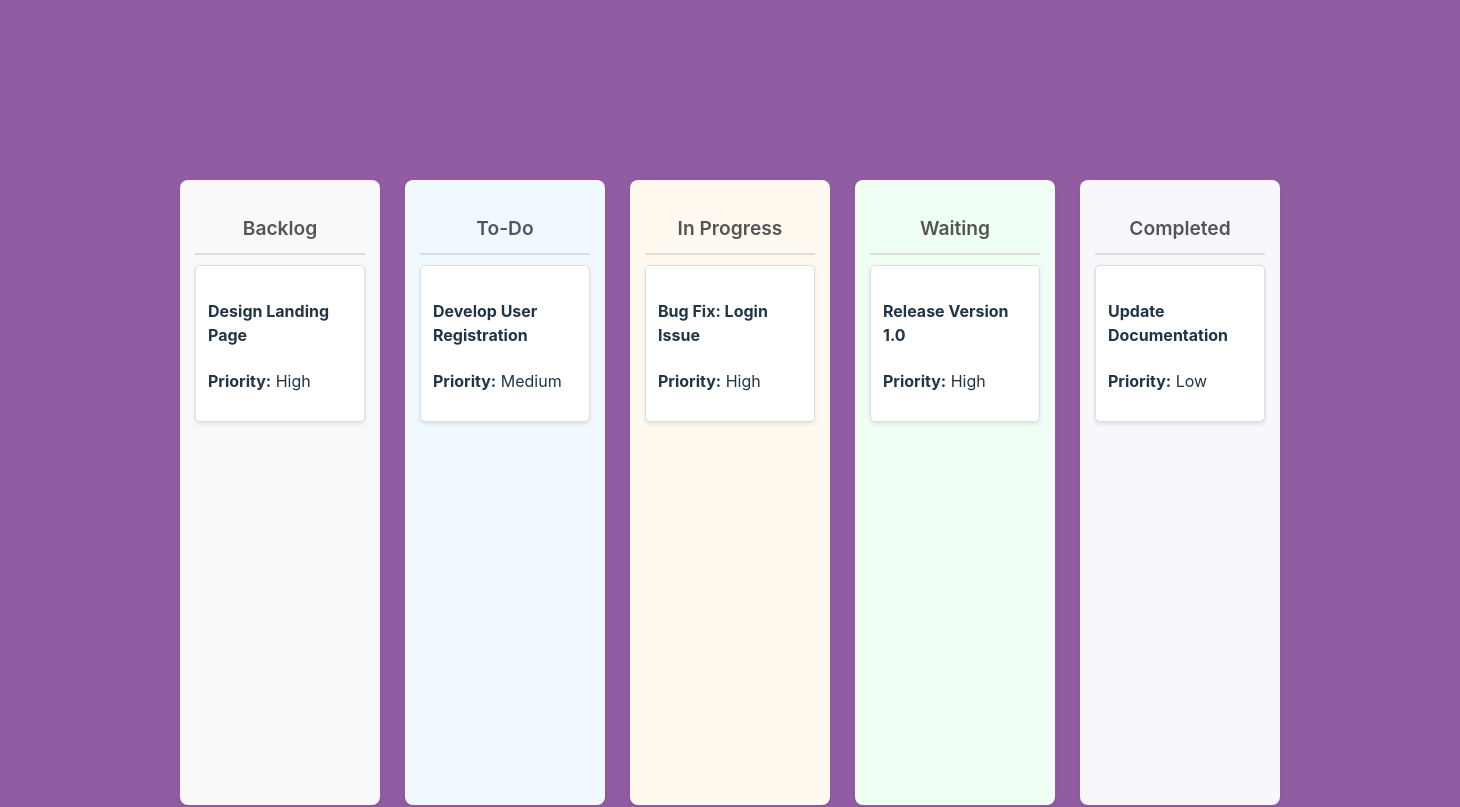
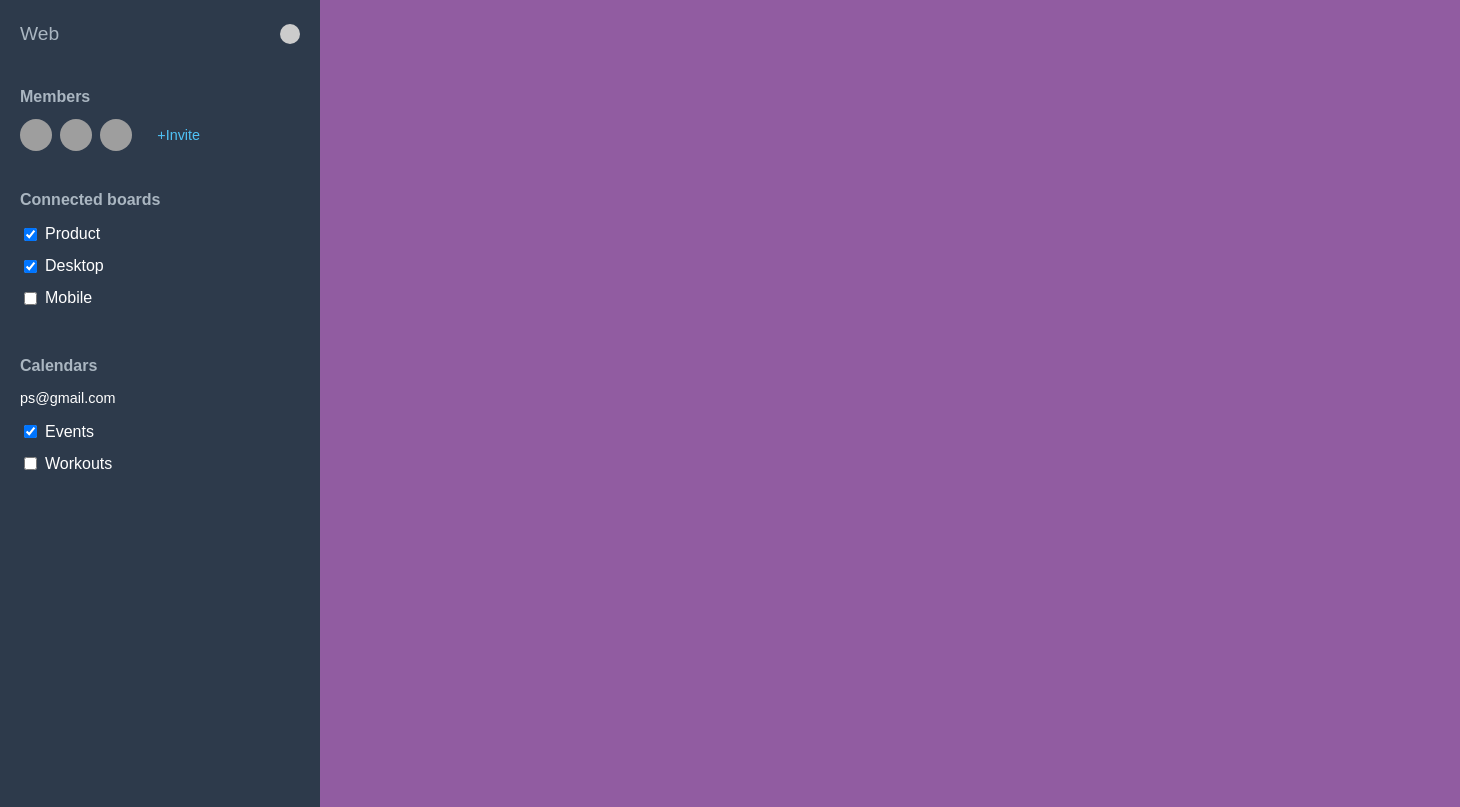
Before and after one commit to priya337/React-App-Project, a React (Vite) app in the folder vite-project/: page / in a window 1280 px wide. Shown: the top 807 px of the page, 1460 px wide, since content can reach past the window. Built offline with nearby package versions, Linux system fonts and the light colour scheme; grey boxes are pictures that could not be loaded.

Commit message:
Added the Sidebar component for Kanban Dashboard

```diff
--- a/vite-project/src/App.css
+++ b/vite-project/src/App.css
@@ -1,7 +1,11 @@
 /* App.css */
+
 .app-container {
   display: flex;
-  justify-content: center;
-  align-items: center;
-  min-height: 100vh;
 }
+
+.main-content {
+  flex: 1;
+  padding: 20px;
+  background-color: #f4f5f7;
+}
--- a/vite-project/src/App.jsx
+++ b/vite-project/src/App.jsx
@@ -1,14 +1,19 @@
 // App.jsx
 import React from 'react';
-import KanbanBoard from './Sidebar';
+import Sidebar from './Sidebar';
 import './App.css';
 
-function App() {
+const App = () => {
   return (
     <div className="app-container">
-      <KanbanBoard />
+      <Sidebar />
+      {/* Other main content here */}
+      {/* <div className="main-content"> */}
+        {/* Placeholder for the rest of the application content */}
+        {/* <h1>Main Content</h1> */}
+      {/* </div> */}
     </div>
   );
-}
+};
 
 export default App;
--- /dev/null
+++ b/vite-project/src/Sidebar.css
@@ -0,0 +1,75 @@
+/* Sidebar.css */
+
+.sidebar {
+    width: 280px;
+    background-color: #2d3a4b;
+    color: #ffffff;
+    padding: 20px;
+    height: 100vh;
+    display: flex;
+    flex-direction: column;
+    font-family: Arial, sans-serif;
+  }
+
+  .sidebar-header {
+    display: flex;
+    justify-content: space-between;
+    align-items: center;
+    font-size: 1.2em;
+    color: #aab6c1;
+    margin-bottom: 20px;
+  }
+
+  .integrations-icon {
+    width: 20px;
+    height: 20px;
+    background-color: #ccc;
+    border-radius: 50%;
+  }
+
+  .sidebar-section {
+    margin-bottom: 20px;
+  }
+
+  .sidebar-section h3 {
+    font-size: 1em;
+    font-weight: 600;
+    color: #aab6c1;
+    margin-bottom: 10px;
+  }
+
+  .members-list {
+    display: flex;
+    align-items: center;
+    gap: 8px;
+  }
+
+  .member-avatar {
+    width: 32px;
+    height: 32px;
+    border-radius: 50%;
+  }
+
+  .invite-button {
+    font-size: 0.9em;
+    color: #4fc3f7;
+    background: none;
+    border: none;
+    cursor: pointer;
+  }
+
+  .board-toggle, .calendar-toggle {
+    display: flex;
+    align-items: center;
+    margin-bottom: 8px;
+  }
+
+  .board-toggle input, .calendar-toggle input {
+    margin-right: 8px;
+  }
+
+  .calendar-item {
+    font-size: 0.9em;
+    color: #ffffff;
+    margin-bottom: 10px;
+  }
--- a/vite-project/src/Sidebar.jsx
+++ b/vite-project/src/Sidebar.jsx
@@ -1,45 +1,62 @@
-// KanbanBoard.jsx
+// Sidebar.jsx
 import React from 'react';
-import './SidebarKanban.css';
+import './Sidebar.css';
 
-const KanbanBoard = () => {
-  // Static task data categorized by status
-  const tasks = [
-    { id: "1", title: "Design Landing Page", status: "Backlog", priority: "High" },
-    { id: "2", title: "Develop User Registration", status: "To-Do", priority: "Medium" },
-    { id: "3", title: "Bug Fix: Login Issue", status: "In Progress", priority: "High" },
-    { id: "4", title: "Release Version 1.0", status: "Waiting", priority: "High" },
-    { id: "5", title: "Update Documentation", status: "Completed", priority: "Low" },
-  ];
+const Sidebar = () => {
+  return (
+    <div className="sidebar">
+      {/* Integrations */}
+      <div className="sidebar-header">
+        <span>Web</span>
+        <div className="icon integrations-icon"></div>
+      </div>
 
-  // Group tasks by status
-  const groupedTasks = {
-    "Backlog": tasks.filter(task => task.status === "Backlog"),
-    "To-Do": tasks.filter(task => task.status === "To-Do"),
-    "In Progress": tasks.filter(task => task.status === "In Progress"),
-    "Waiting": tasks.filter(task => task.status === "Waiting"),
-    "Completed": tasks.filter(task => task.status === "Completed"),
-  };
+      {/* Members */}
+      <div className="sidebar-section">
+        <h3>Members</h3>
+        <div className="members-list">
+          {/* Placeholder avatars */}
+          <img src="https://images.unsplash.com/photo-1506748686214-e9df14d4d9d0?crop=entropy&cs=tinysrgb&fit=max&fm=jpg&ixid=MnwzNjUyOXwwfDF8c2VhcmNofDJ8fGZsb3dlcnN8fDB8fHx8MTY5ODc4NTA5OQ&ixlib=rb-1.2.1&q=80&w=200" alt="Anna" className="member-avatar" />
+          <img src="https://images.unsplash.com/photo-1505751172876-fa1923c5c528?crop=entropy&cs=tinysrgb&fit=max&fm=jpg&ixid=MnwzNjUyOXwwfDF8c2VhcmNofDU4fHxmbG93ZXJzfHx8fHx8MTY5ODc4NTA5OQ&ixlib=rb-1.2.1&q=80&w=200" alt="Mirela" className="member-avatar" />
+          <img src="https://images.unsplash.com/photo-1505751172876-fa1923c5c528?crop=entropy&cs=tinysrgb&fit=max&fm=jpg&ixid=MnwzNjUyOXwwfDF8c2VhcmNofDU4fHxmbG93ZXJzfHx8fHx8MTY5ODc4NTA5OQ&ixlib=rb-1.2.1&q=80&w=200" alt="Priya" className="member-avatar" />
+          <button className="invite-button">+Invite</button>
+        </div>
+      </div>
 
-  return (
-    <div className="kanban-board-container">
-      <div className="kanban-board">
-        {Object.keys(groupedTasks).map(status => (
-          <div key={status} className={`kanban-column ${status.replace(" ", "-").toLowerCase()}`}>
-            <h3>{status}</h3>
-            <ul>
-              {groupedTasks[status].map(task => (
-                <li key={task.id} className="task-item">
-                  <h4>{task.title}</h4>
-                  <p><strong>Priority:</strong> {task.priority}</p>
-                </li>
-              ))}
-            </ul>
-          </div>
-        ))}
+      {/* Connected Boards */}
+      <div className="sidebar-section">
+        <h3>Connected boards</h3>
+        <div className="board-toggle">
+          <input type="checkbox" checked />
+          <label>Product</label>
+        </div>
+        <div className="board-toggle">
+          <input type="checkbox" checked />
+          <label>Desktop</label>
+        </div>
+        <div className="board-toggle">
+          <input type="checkbox" />
+          <label>Mobile</label>
+        </div>
+      </div>
+
+      {/* Calendars */}
+      <div className="sidebar-section">
+        <h3>Calendars</h3>
+        <div className="calendar-item">
+          <span>ps@gmail.com</span>
+        </div>
+        <div className="calendar-toggle">
+          <input type="checkbox" checked />
+          <label>Events</label>
+        </div>
+        <div className="calendar-toggle">
+          <input type="checkbox" />
+          <label>Workouts</label>
+        </div>
       </div>
     </div>
   );
 };
 
-export default KanbanBoard;
+export default Sidebar;
--- a/vite-project/src/SidebarKanban.css
+++ /dev/null
@@ -1,61 +0,0 @@
-/* KanbanBoard.css */
-
-/* Center the Kanban board on the page with balanced left and right spacing */
-.kanban-board {
-    display: flex;
-    justify-content: center; /* Center columns horizontally */
-    gap: 25px; /* Space between columns */
-    width: 1100px; /* Adjust to control width and center alignment */
-    margin: 0 auto; /* Center align the board */
-    padding: 180px; /* Padding around the board for top, left, right spacing */
-  }
-
-  /* Style each column */
-  .kanban-column {
-    flex: 1;
-    padding: 15px;
-    border-radius: 8px;
-    box-shadow: 0 2px 6px rgba(0, 0, 0, 0.05); /* Subtle shadow */
-    height: calc(80vh - 45px); /* Shorter column height to allow room for content at the top */
-    overflow-y: auto;
-  }
-
-  /* Background colors for each column */
-  .kanban-column.backlog { background-color: #f9f9fc; }
-  .kanban-column.to-do { background-color: #f0f9ff; }
-  .kanban-column.in-progress { background-color: #fff9f0; }
-  .kanban-column.waiting { background-color: #f0fff4; }
-  .kanban-column.completed { background-color: #f7f7fc; }
-
-  /* Column headings */
-  .kanban-column h3 {
-    font-size: 1.2em;
-    font-weight: 600;
-    color: #555;
-    text-align: center;
-    border-bottom: 2px solid #ddd;
-    padding-bottom: 10px;
-    margin-bottom: 10px;
-  }
-
-  /* Task items */
-  .kanban-column ul {
-    list-style-type: none;
-    padding: 0;
-    margin: 0;
-  }
-
-  .task-item {
-    background: #ffffff;
-    margin: 10px 0;
-    padding: 12px;
-    border: 1px solid #ddd;
-    border-radius: 5px;
-    box-shadow: 0 2px 4px rgba(0, 0, 0, 0.1);
-    transition: box-shadow 0.2s, transform 0.2s;
-  }
-
-  .task-item:hover {
-    box-shadow: 0 4px 8px rgba(0, 0, 0, 0.1);
-    transform: translateY(-2px);
-  }
```
Also changed, not shown: package.json (added, +12 -0 lines), 1 other file (tests, documents, lock files or other folders).
